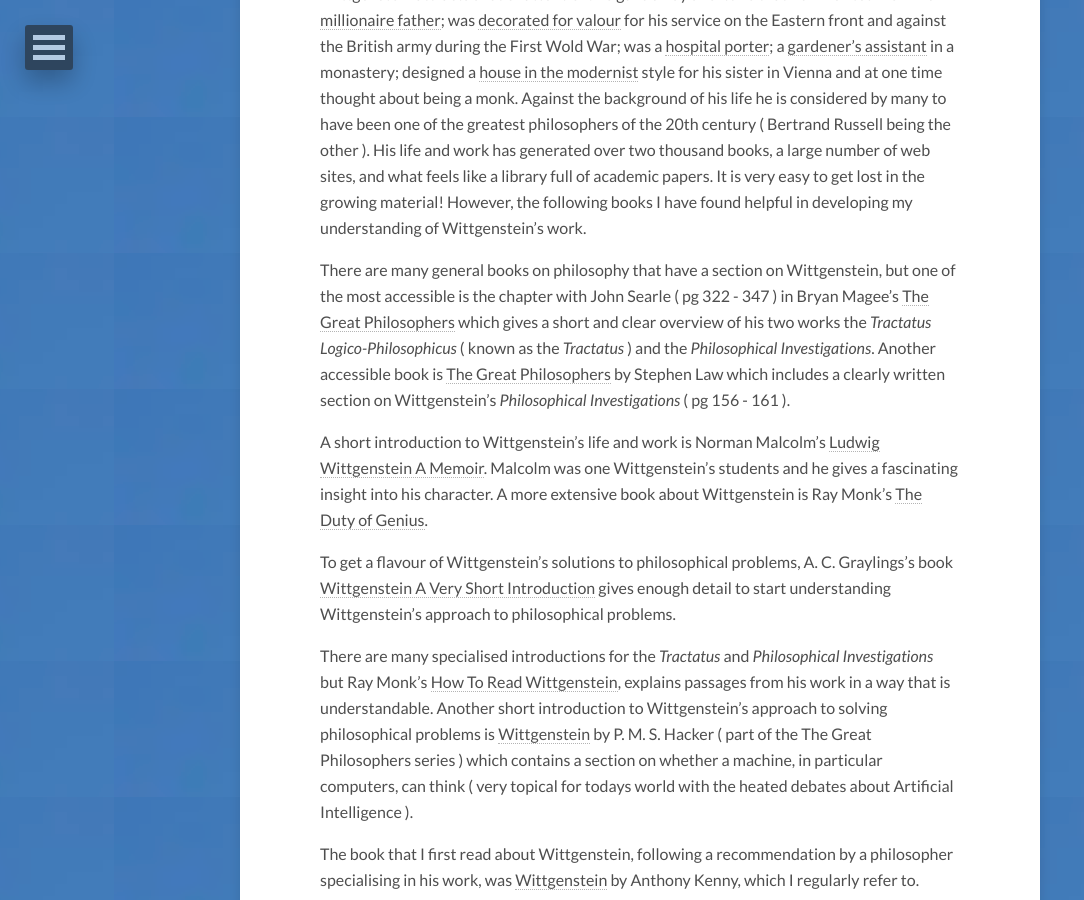
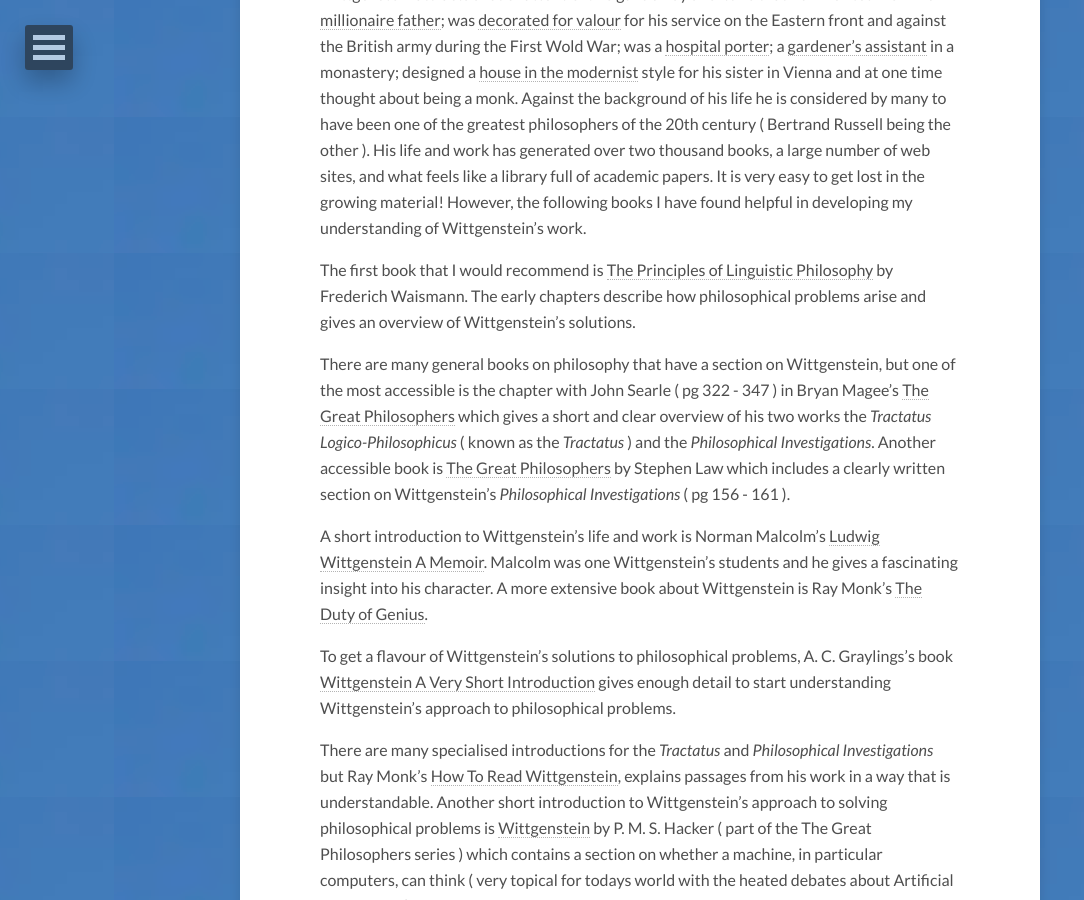
Before and after one commit to dtinblack/dtinblack.github.io, a Jekyll site: the page built from _posts/2016-03-26-wittgenstein-in-books.md, in a window 1280 px wide and 900 px high, scrolled down 695 px. Shown: the whole window, without its empty margins (0-1084 px from the left). Built offline with Jekyll 4.4.1, drawn with Linux system fonts in a browser that asks for light colours; nearby versions of some CDN libraries.

Commit message:
added book to list

```diff
--- a/_posts/2016-03-26-wittgenstein-in-books.md
+++ b/_posts/2016-03-26-wittgenstein-in-books.md
@@ -18,6 +18,8 @@
 
 Wittgenstein attracts a lot of attention: he gave away a fortune that he inherited
 from his [millionaire father](https://en.wikipedia.org/wiki/Karl_Wittgenstein); was [decorated for valour](https://trinitycollegelibrarycambridge.wordpress.com/2014/07/11/wwi-wittgenstein/) for his service on the Eastern front and against the British army during the First Wold War; was a [hospital porter](https://www.kcl.ac.uk/aboutkings/history/flashback/porteringphilosophy.aspx); a [gardener's assistant](http://www-history.mcs.st-and.ac.uk/Biographies/Wittgenstein.html) in a monastery; designed a [house in the modernist](https://en.wikipedia.org/wiki/Haus_Wittgenstein) style for his sister in Vienna and at one time thought about being a monk. Against the background of his life he is considered by many to have been one of the greatest philosophers of the 20th century ( Bertrand Russell being the other ).  His life and work has generated over two thousand books, a large number of web sites, and what feels like a library full of academic papers. It is very easy to get lost in the growing material! However, the following books I have found helpful in developing my understanding of Wittgenstein's work.
+
+The first book that I would recommend is [The Principles of Linguistic Philosophy](https://books.google.co.uk/books/about/The_Principles_of_Linguistic_Philosophy.html?id=Eg4bAAAAIAAJ&redir_esc=y) by Frederich Waismann. The early chapters describe how philosophical problems arise and gives an overview of Wittgenstein's solutions.
 
 There are many general books on philosophy that have a section on Wittgenstein, but one of the most accessible is the chapter with John Searle ( pg 322 - 347 ) in
 Bryan Magee's [The Great Philosophers](http://books.google.co.uk/books?id=8WjmtRd5OzgC&printsec=frontcover&dq=The+Great+Philosophers&hl=en&sa=X&ei=ZPFHVJa2NdGM7AaXroHwBA&redir_esc=y#v=onepage&q=The%20Great%20Philosophers&f=false)
```
